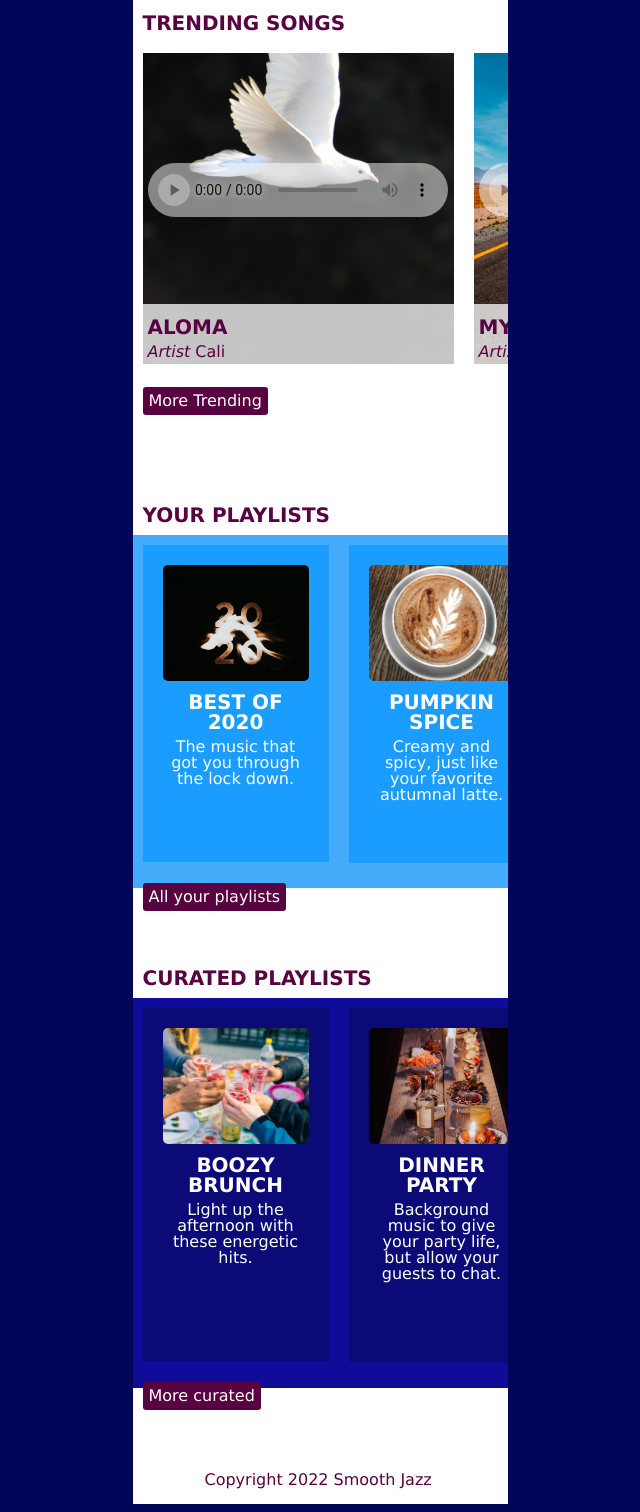
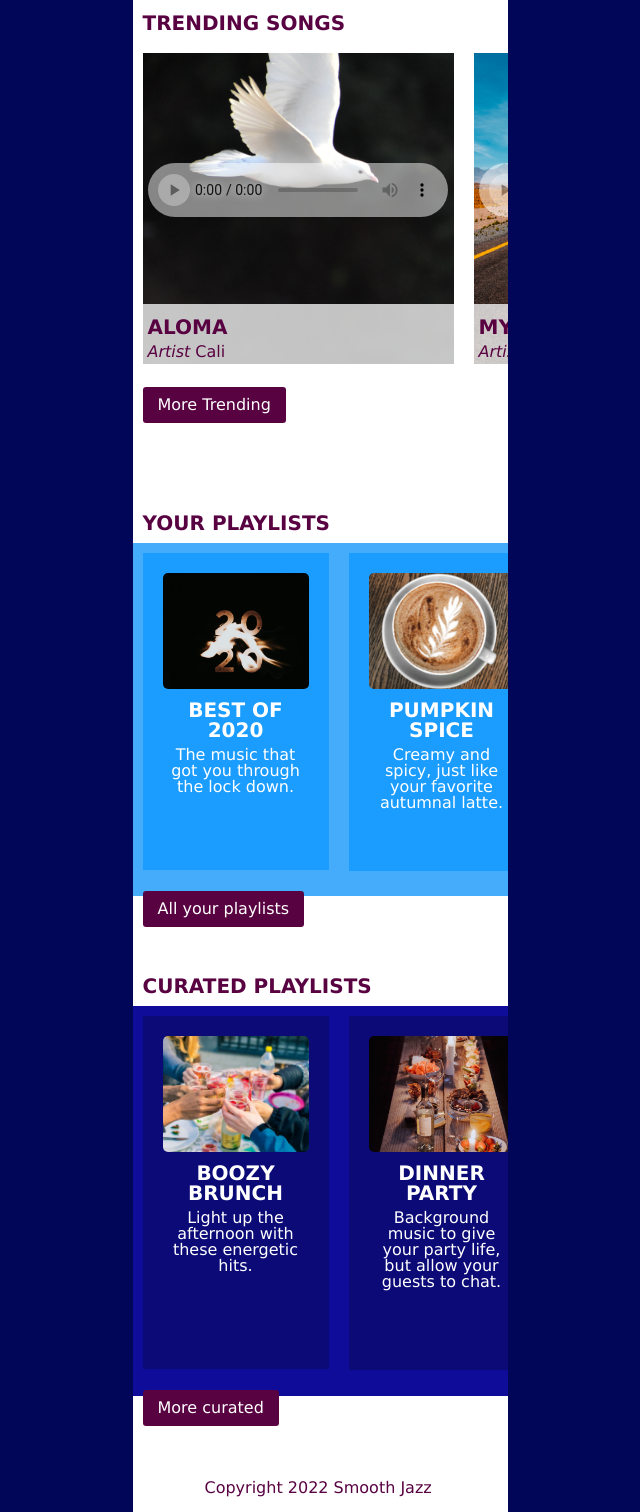
Before and after one commit to carensdo/streamingmedia, a plain HTML site: page index.html in a window 1280 px wide. Shown: the part 278-1790 px from the top of the page, without its empty margins (320-960 px from the left). Drawn offline with Linux system fonts and the light colour scheme.

Commit message:
commit 7

```diff
--- a/index.html
+++ b/index.html
@@ -94,7 +94,7 @@
                 <audio controls src="successful-performance.mp3"></audio>
         </section>
         </div>
-        <a href="#trending" id="button1" target="_top">More Trending</a>
+        <a href="#trending" id="button" target="_top">More Trending</a>
     </section>
         <section id="playlists">
             <h2>Your Playlists</h2>
@@ -135,7 +135,7 @@
             </div>
         </section>
         </div>
-        <a href="#playlists" id="button2" target="_top">All your playlists</a>
+        <a href="#playlists" id="button" target="_top">All your playlists</a>
     </section>
         <section id="curated">
             <h2>Curated Playlists</h2>
@@ -176,7 +176,7 @@
             </div>
         </section>
         </div>
-        <a href="#curated" id="button3" target="_top"">More curated</a>
+        <a href="#curated" id="button" target="_top"">More curated</a>
     </section>
     </main>
     <footer>
--- a/style.css
+++ b/style.css
@@ -139,20 +139,23 @@ a {
     text-decoration: none;
     color: #ffffff;
 }
-#button1, #button2, #button3 {
+#button {
     background-color: #590242;
     color: #ffffff;
-    padding: 6px 6px;
+    padding: 10px 15px;
     text-align: center;
     text-decoration: none;
     display: inline-block;
     border-radius: 3px;
     margin-top: 6px;
+    margin: 10px;
     }
 
 #button:hover {
     background-color: #020659;
     }
+
+/*
 #button1 {
     margin: 10px;
 }
@@ -162,6 +165,7 @@ a {
 #button2{
     margin: 10px;
 }
+*/
 .item1 {
     font-variant: small-caps;
     font-size: 2em;
```
